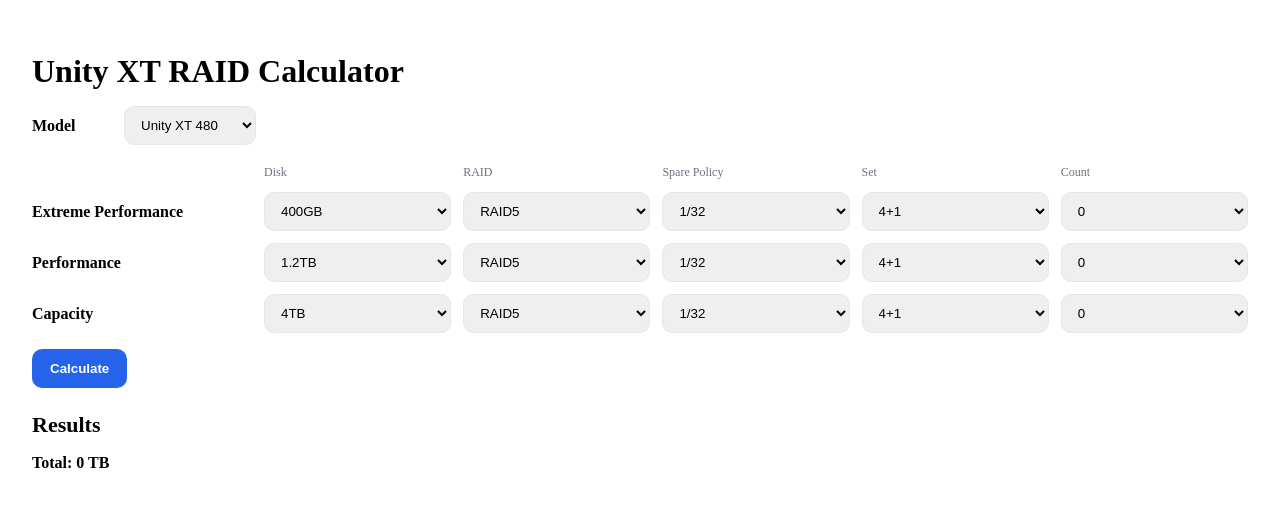
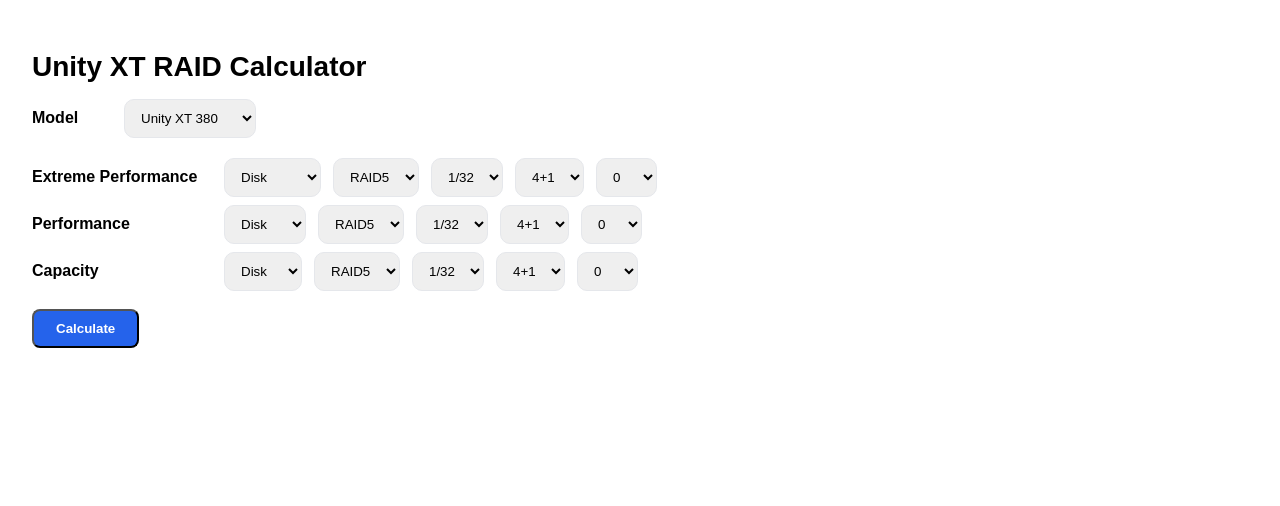
Before and after one commit to kavehvatan/unitycalnext, a Next.js app: page / in a window 1280 px wide. Shown: the top 506 px of the page. Built offline with nearby package versions, Linux system fonts and the light colour scheme.

Commit message:
Final stable UI: correct tiers, model list, partial calc fix

```diff
--- a/pages/index.tsx
+++ b/pages/index.tsx
@@ -1,78 +1,63 @@
-// pages/index.tsx
-import React, { useState } from "react";
+import { useState } from "react";
 
-/* ==== ثابت‌ها: از app.py استخراج شده (بدون تغییر منطق) ==== */
-const MODEL_CAPS: Record<string, number> = {
+const TIERS: Array<[string, string[]]> = [
+  ["Extreme Performance", ["400GB", "800GB", "1.6TB", "1.92TB", "3.2TB", "3.84TB", "7.68TB", "15.36TB"]],
+  ["Performance", ["1.2TB", "1.8TB", "2.4TB", "3.2TB"]],
+  ["Capacity", ["6TB", "8TB", "10TB", "12TB", "14TB", "16TB", "18TB", "20TB", "22TB", "24TB"]],
+];
+
+const RAID_OPTIONS = ["RAID5", "RAID6"];
+const RAID_SETS: Record<string, string[]> = {
+  RAID5: ["4+1", "8+1"],
+  RAID6: ["6+2", "8+2"]
+};
+
+const MODELS = [
+  "Unity XT 380",
+  "Unity XT 480",
+  "Unity XT 680",
+  "Unity XT 880",
+  "Unity XT 480F",
+  "Unity XT 680F",
+  "Unity XT 880F"
+];
+
+const MODEL_CAPS_BASE: Record<string, number> = {
   "Unity XT 380": 500,
   "Unity XT 480": 1500,
   "Unity XT 680": 2000,
-  "Unity XT 880": 4000,
-  "Unity XT 480F": 1500,
-  "Unity XT 680F": 2000,
-  "Unity XT 880F": 4000,
+  "Unity XT 880": 4000
+};
+const getCap = (m: string) => {
+  const key = m.replace("F", "");
+  return MODEL_CAPS_BASE[key] ?? 1500;
 };
 
-const RAID_SETS: Record<string, string[]> = {
-  RAID5: ["4+1", "8+1", "12+1"],
-  RAID6: ["4+2", "6+2", "8+2", "12+2", "14+2"],
-  RAID10: ["1+1", "2+2", "3+3", "4+4"],
+const per32 = (s: string) => (s.startsWith("2") ? 2 : 1);
+const parseSet = (v: string) => {
+  const [a, b] = v.split("+").map(Number);
+  return { size: a + b };
 };
 
-const RAID_OPTIONS: Record<string, string[]> = {
-  "Extreme Performance": ["RAID5", "RAID6", "RAID10"],
-  Performance: ["RAID5", "RAID6", "RAID10"],
-  Capacity: ["RAID5", "RAID6"],
+const validCounts = (cap: number, setSize: number, spare: number) => {
+  const arr: number[] = [];
+  for (let i = setSize; i <= cap / 40; i++) arr.push(i);
+  return arr;
 };
 
-const TIERS: Array<[string, string[]]> = [
-  ["Extreme Performance", ["400GB", "600GB"]],
-  ["Performance", ["1.2TB", "1.8TB", "3.2TB"]],
-  ["Capacity", ["4TB", "8TB", "10TB", "12TB", "14TB", "16TB", "18TB", "20TB"]],
-];
-
-/* ================== انواع و توابع کمکی ================== */
-type Row = { disk: string; raid: string; spare: string; set: string; count: number };
-type Result = { tier: string; usableTB: number };
-
-function parseSet(s: string) {
-  const [a, b] = s.split("+").map((n) => parseInt(n, 10));
-  return { a, b, size: a + b };
-}
-function per32(sp: string) {
-  return sp === "2/32" ? 2 : 1;
-}
-function validCounts(maxN: number, setSize: number, per: number) {
-  const out: number[] = [0];
-  for (let n = 1; n <= maxN; n++) {
-    const sp = Math.max(per, Math.ceil(n / 32) * per);
-    const eff = n - sp;
-    if (eff >= setSize && eff % setSize === 0) out.push(n);
-  }
-  return out;
-}
-
-/* ========================= صفحه ========================= */
 export default function Home() {
-  const [model, setModel] = useState<string>(Object.keys(MODEL_CAPS)[1] || "Unity XT 480");
-  const [rows, setRows] = useState<Record<string, Row>>(() => {
-    const init: Record<string, Row> = {};
-    for (const [tier, sizes] of TIERS) {
-      const firstRaid = (RAID_OPTIONS as Record<string, string[]>)[tier][0];
-      const firstSet = RAID_SETS[firstRaid][0];
-      init[tier] = { disk: sizes[0], raid: firstRaid, spare: "1/32", set: firstSet, count: 0 };
-    }
-    return init;
-  });
-  const [results, setResults] = useState<Result[] | null>(null);
+  const [model, setModel] = useState(MODELS[0]);
+  const [rows, setRows] = useState<Record<string, any>>(
+    Object.fromEntries(TIERS.map(([t]) => [t, { disk: "", raid: "RAID5", set: "4+1", spare: "1/32", count: 0 }]))
+  );
+  const [results, setResults] = useState<any[]>([]);
   const [error, setError] = useState<string | null>(null);
   const [loading, setLoading] = useState(false);
 
-  function setRow(tier: string, patch: Partial<Row>) {
-    setRows((prev) => ({ ...prev, [tier]: { ...prev[tier], ...patch } }));
-  }
+  const setRow = (tier: string, upd: any) => setRows((r) => ({ ...r, [tier]: { ...r[tier], ...upd } }));
 
   const countOptions = (tier: string): number[] => {
-    const cap = MODEL_CAPS[model] || 1500;
+    const cap = getCap(model);
     const r = rows[tier];
     const setSize = parseSet(r.set).size;
     const per = per32(r.spare);
@@ -82,24 +67,35 @@
   async function onCalc() {
     setLoading(true);
     setError(null);
-    setResults(null);
+    setResults([]);
     try {
-      const payloads = Object.entries(rows).map(async ([tier, r]) => {
+      const active = Object.entries(rows).filter(([, r]) => (r.count ?? 0) > 0 && r.disk && r.raid && r.set && r.spare);
+      if (active.length === 0) {
+        setResults([]);
+        setLoading(false);
+        return;
+      }
+      const outs = await Promise.all(
+        active.map(async ([tier, r]) => {
           const res = await fetch("/api/unity-calculator", {
             method: "POST",
             headers: { "Content-Type": "application/json" },
-          body: JSON.stringify({ disk: r.disk, raid: r.raid, set: r.set, count: r.count, sparePolicy: r.spare }),
+            body: JSON.stringify({
+              disk: r.disk,
+              raid: r.raid,
+              set: r.set,
+              count: r.count,
+              sparePolicy: r.spare,
+            }),
           });
           const body = await res.json();
-        return { tier, ok: res.ok, body } as { tier: string; ok: boolean; body: any };
-      });
-      const outs = await Promise.all(payloads);
-      const ok: Result[] = outs
-        .filter((o) => o.ok)
-        .map((o) => ({ tier: o.tier, usableTB: Number(o.body.usableTB || 0) }));
+          return { tier, ok: res.ok, body };
+        })
+      );
+      const ok = outs.filter((o) => o.ok).map((o) => ({ tier: o.tier, usableTB: Number(o.body.usableTB || 0) }));
       setResults(ok);
-      const anyErr = outs.find((o) => !o.ok);
-      if (anyErr) setError(anyErr.body?.error || "Error");
+      const failed = outs.filter((o) => !o.ok);
+      if (failed.length === outs.length) setError(failed[0]?.body?.error || "Error");
     } catch (e: any) {
       setError(e.message || "Error");
     } finally {
@@ -107,129 +103,47 @@
     }
   }
 
-  const total = (results || []).reduce((s, r) => s + (r.usableTB || 0), 0);
-
   return (
-    <main style={{ padding: 24 }}>
-      <h1 style={{ fontSize: 32, fontWeight: 800, marginBottom: 16 }}>Unity XT RAID Calculator</h1>
-
-      {/* Model */}
+    <main style={{ padding: 24, fontFamily: "sans-serif" }}>
+      <h1 style={{ fontSize: 28, fontWeight: 800, marginBottom: 16 }}>Unity XT RAID Calculator</h1>
       <div style={{ display: "flex", alignItems: "center", gap: 12, marginBottom: 20 }}>
         <div style={{ width: 80, fontWeight: 600 }}>Model</div>
-        <select
-          value={model}
-          onChange={(e) => setModel(e.target.value)}
-          style={{ padding: "10px 12px", border: "1px solid #E5E7EB", borderRadius: 10 }}
-        >
-          {Object.keys(MODEL_CAPS).map((m: string) => (
-            <option key={m} value={m}>
-              {m}
-            </option>
-          ))}
+        <select value={model} onChange={(e) => setModel(e.target.value)} style={{ padding: "10px 12px", border: "1px solid #E5E7EB", borderRadius: 10 }}>
+          {MODELS.map((m) => <option key={m} value={m}>{m}</option>)}
         </select>
       </div>
-
-      {/* Header */}
-      <div style={{ display: "grid", gridTemplateColumns: "220px repeat(5, 1fr)", gap: 12, alignItems: "center" }}>
-        <div />
-        <div style={{ fontSize: 12, color: "#6B7280" }}>Disk</div>
-        <div style={{ fontSize: 12, color: "#6B7280" }}>RAID</div>
-        <div style={{ fontSize: 12, color: "#6B7280" }}>Spare Policy</div>
-        <div style={{ fontSize: 12, color: "#6B7280" }}>Set</div>
-        <div style={{ fontSize: 12, color: "#6B7280" }}>Count</div>
-      </div>
-
-      {/* Rows */}
-      {TIERS.map(([tier, sizes]: [string, string[]]) => {
-        const r = rows[tier];
-        const raidList: string[] = (RAID_OPTIONS as Record<string, string[]>)[tier];
-        const setList: string[] = RAID_SETS[r.raid];
-        const counts: number[] = countOptions(tier);
-
-        return (
-          <div
-            key={tier}
-            style={{ display: "grid", gridTemplateColumns: "220px repeat(5, 1fr)", gap: 12, alignItems: "center", marginTop: 12 }}
-          >
-            <div style={{ fontWeight: 600 }}>{tier}</div>
-
-            <select
-              value={r.disk}
-              onChange={(e) => setRow(tier, { disk: e.target.value })}
-              style={{ padding: "10px 12px", border: "1px solid #E5E7EB", borderRadius: 10 }}
-            >
-              {sizes.map((d: string) => (
-                <option key={d}>{d}</option>
-              ))}
+      {TIERS.map(([tier, disks]) => (
+        <div key={tier} style={{ display: "flex", alignItems: "center", gap: 12, marginBottom: 8 }}>
+          <div style={{ width: 180, fontWeight: 600 }}>{tier}</div>
+          <select value={rows[tier].disk} onChange={(e) => setRow(tier, { disk: e.target.value })} style={{ padding: "10px 12px", border: "1px solid #E5E7EB", borderRadius: 10 }}>
+            <option value="">Disk</option>
+            {disks.map((d) => <option key={d}>{d}</option>)}
           </select>
-
-            <select
-              value={r.raid}
-              onChange={(e) => setRow(tier, { raid: e.target.value, set: RAID_SETS[e.target.value as string][0] })}
-              style={{ padding: "10px 12px", border: "1px solid #E5E7EB", borderRadius: 10 }}
-            >
-              {raidList.map((rt: string) => (
-                <option key={rt}>{rt}</option>
-              ))}
+          <select value={rows[tier].raid} onChange={(e) => setRow(tier, { raid: e.target.value, set: RAID_SETS[e.target.value][0] })} style={{ padding: "10px 12px", border: "1px solid #E5E7EB", borderRadius: 10 }}>
+            {RAID_OPTIONS.map((rt) => <option key={rt}>{rt}</option>)}
           </select>
-
-            <select
-              value={r.spare}
-              onChange={(e) => setRow(tier, { spare: e.target.value, count: 0 })}
-              style={{ padding: "10px 12px", border: "1px solid #E5E7EB", borderRadius: 10 }}
-            >
-              <option>1/32</option>
-              <option>2/32</option>
+          <select value={rows[tier].spare} onChange={(e) => setRow(tier, { spare: e.target.value })} style={{ padding: "10px 12px", border: "1px solid #E5E7EB", borderRadius: 10 }}>
+            <option>1/32</option><option>2/32</option>
           </select>
-
-            <select
-              value={r.set}
-              onChange={(e) => setRow(tier, { set: e.target.value })}
-              style={{ padding: "10px 12px", border: "1px solid #E5E7EB", borderRadius: 10 }}
-            >
-              {setList.map((w: string) => (
-                <option key={w}>{w}</option>
-              ))}
+          <select value={rows[tier].set} onChange={(e) => setRow(tier, { set: e.target.value })} style={{ padding: "10px 12px", border: "1px solid #E5E7EB", borderRadius: 10 }}>
+            {RAID_SETS[rows[tier].raid].map((s) => <option key={s}>{s}</option>)}
           </select>
-
-            <select
-              value={String(r.count)}
-              onChange={(e) => setRow(tier, { count: parseInt(e.target.value, 10) })}
-              style={{ padding: "10px 12px", border: "1px solid #E5E7EB", borderRadius: 10 }}
-            >
-              {counts.map((n: number) => (
-                <option key={n} value={n}>
-                  {n}
-                </option>
-              ))}
+          <select value={rows[tier].count} onChange={(e) => setRow(tier, { count: Number(e.target.value) })} style={{ padding: "10px 12px", border: "1px solid #E5E7EB", borderRadius: 10 }}>
+            {[0, ...countOptions(tier)].map((c) => <option key={c}>{c}</option>)}
           </select>
         </div>
-        );
-      })}
-
-      <div style={{ marginTop: 16 }}>
-        <button
-          onClick={onCalc}
-          disabled={loading}
-          style={{ padding: "12px 18px", borderRadius: 10, border: "none", background: "#2563eb", color: "#fff", fontWeight: 700, cursor: "pointer" }}
-        >
-          {loading ? "Calculating…" : "Calculate"}
-        </button>
+      ))}
+      <button onClick={onCalc} disabled={loading} style={{ background: "#2563EB", color: "#fff", padding: "10px 22px", borderRadius: 8, fontWeight: 600, marginTop: 10 }}>Calculate</button>
+      {error && <div style={{ background: "#fee2e2", color: "#991b1b", padding: 12, borderRadius: 8, marginTop: 12 }}>{error}</div>}
+      {results.length > 0 && (
+        <div style={{ marginTop: 24 }}>
+          <h2 style={{ fontSize: 20, fontWeight: 700 }}>Results</h2>
+          <ul>
+            {results.map((r) => <li key={r.tier}><b>{r.tier}</b>: {r.usableTB.toFixed(2)} TB</li>)}
+          </ul>
+          <div style={{ fontWeight: 700 }}>Total: {results.reduce((a, b) => a + b.usableTB, 0).toFixed(2)} TB</div>
         </div>
-
-      {error && <div style={{ marginTop: 16, padding: 12, background: "#fee2e2", border: "1px solid #fecaca", borderRadius: 10 }}>{error}</div>}
-
-      <div style={{ marginTop: 24 }}>
-        <h2 style={{ fontSize: 22, fontWeight: 800, marginBottom: 8 }}>Results</h2>
-        <ul style={{ lineHeight: 1.8 }}>
-          {(results || []).map((r: Result) => (
-            <li key={r.tier}>
-              <b>{r.tier}:</b> {Number((r.usableTB || 0).toFixed(2))} TB
-            </li>
-          ))}
-        </ul>
-        <div style={{ marginTop: 10, fontWeight: 800 }}>Total: {Number(total.toFixed(2))} TB</div>
-      </div>
+      )}
     </main>
   );
 }
```
Lines whose indentation alone changed are shown as unchanged.
